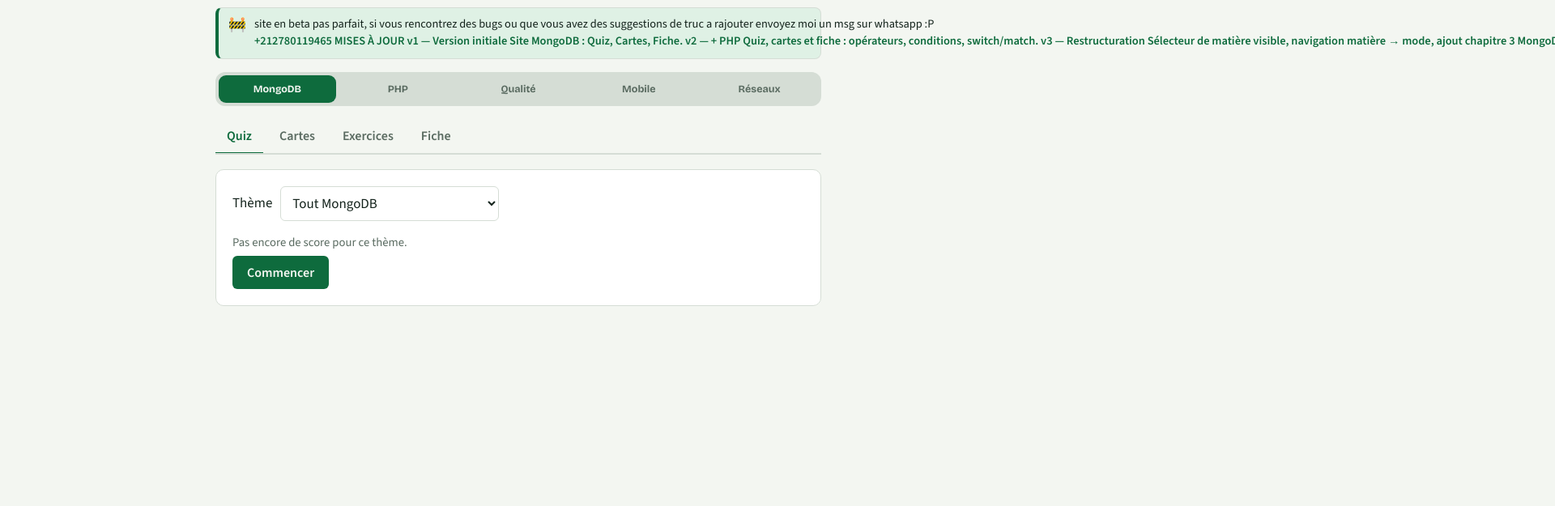
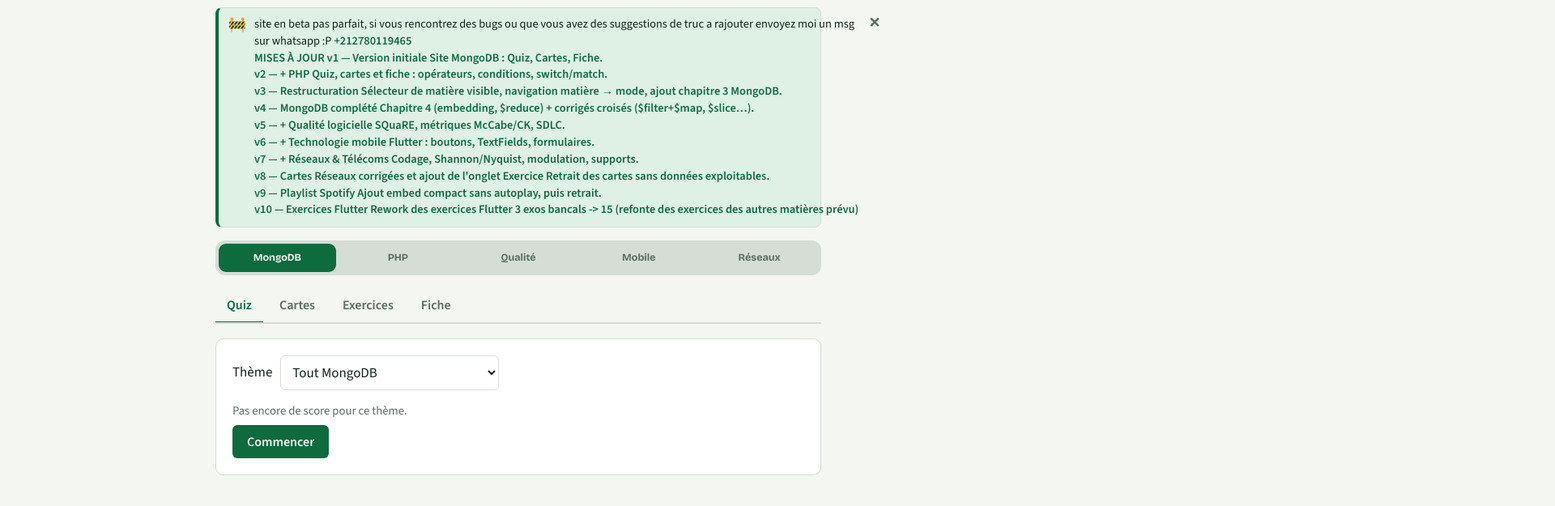
Before and after one commit to TurboSoheib/sohaibu.github.io, a plain HTML site: page index.html in a window 1280 px wide. Shown: the part 95-720 px from the top of the page at 81% size, 1920 px wide, since content can reach past the window. Drawn offline with nearby package versions, Linux system fonts and the light colour scheme.

Commit message:
Add files via upload

```diff
--- a/index.html
+++ b/index.html
@@ -129,27 +129,27 @@ h2:first-child{margin-top:0}
 <div class="beta" id="betaBar">
   <span class="beta-ico">🚧</span>
   <span class="beta-txt">site en beta pas parfait, si vous rencontrez des bugs ou que vous avez des suggestions de truc a rajouter envoyez moi un msg sur whatsapp :P <a href="https://wa.me/212780119465" target="_blank" rel="noopener">+212780119465
-    MISES À JOUR
+  <br>  MISES À JOUR
 v1 — Version initiale
-Site MongoDB : Quiz, Cartes, Fiche.
+Site MongoDB : Quiz, Cartes, Fiche. <br>
 v2 — + PHP
-Quiz, cartes et fiche : opérateurs, conditions, switch/match.
+Quiz, cartes et fiche : opérateurs, conditions, switch/match.<br>
 v3 — Restructuration
-Sélecteur de matière visible, navigation matière → mode, ajout chapitre 3 MongoDB.
+Sélecteur de matière visible, navigation matière → mode, ajout chapitre 3 MongoDB.<br>
 v4 — MongoDB complété
-Chapitre 4 (embedding, $reduce) + corrigés croisés ($filter+$map, $slice…).
+Chapitre 4 (embedding, $reduce) + corrigés croisés ($filter+$map, $slice…).<br>
 v5 — + Qualité logicielle
-SQuaRE, métriques McCabe/CK, SDLC.
+SQuaRE, métriques McCabe/CK, SDLC.<br>
 v6 — + Technologie mobile
-Flutter : boutons, TextFields, formulaires.
+Flutter : boutons, TextFields, formulaires.<br>
 v7 — + Réseaux & Télécoms
-Codage, Shannon/Nyquist, modulation, supports.
+Codage, Shannon/Nyquist, modulation, supports.<br>
 v8 — Cartes Réseaux corrigées et ajout de l'onglet Exercice
-Retrait des cartes sans données exploitables.
+Retrait des cartes sans données exploitables.<br>
 v9 — Playlist Spotify
-Ajout embed compact sans autoplay, puis retrait.
+Ajout embed compact sans autoplay, puis retrait.<br>
 v10 — Exercices Flutter
-Rework des exercices Flutter 3 exos bancals -> 15 (refonte des exercices des autres matières prévu)
+Rework des exercices Flutter 3 exos bancals -> 15 (refonte des exercices des autres matières prévu) <br>
   </a></span>
   <button class="beta-close" id="betaClose" aria-label="Fermer le bandeau" title="Fermer">✕</button>
 </div>
```
